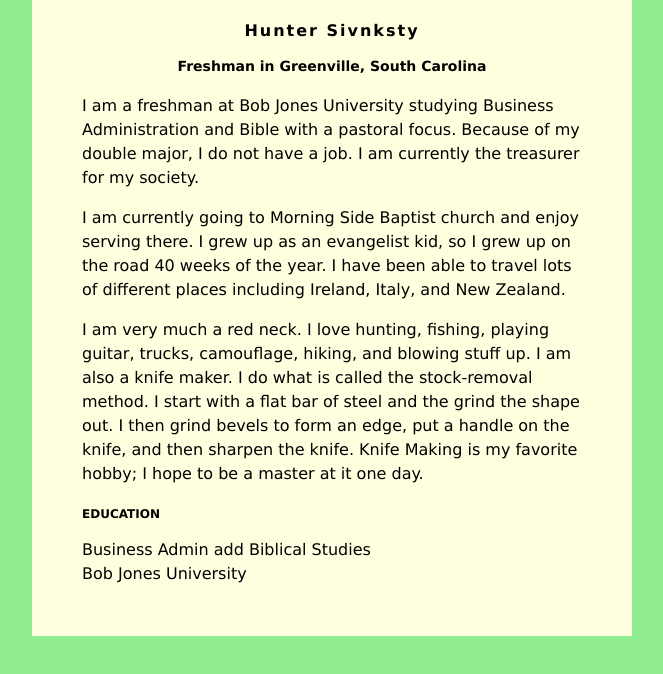
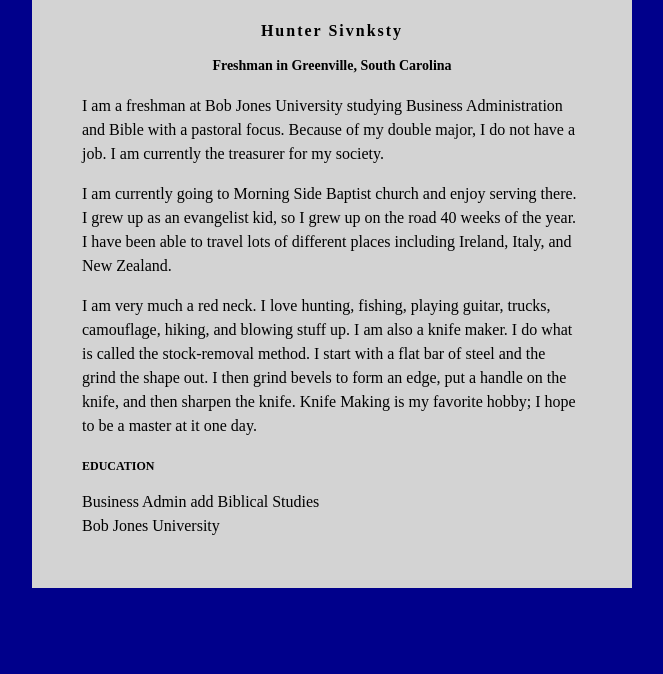
Before and after one commit to DeerHunter3006/DeerHunter3006.github.io, a plain HTML site: page index.html in a window 1280 px wide. Shown: the whole page, without its empty margins (308-971 px from the left). Drawn offline with Linux system fonts and the light colour scheme.

Commit message:
Update index.html

```diff
--- a/index.html
+++ b/index.html
@@ -2,11 +2,11 @@
 <head>
 <style>
 body {
-    background: lightgreen;
-    font-family: Verdana;
+    background: darkblue;
+    font-family: TimesNewRoman;
 }
 #content {
-    background: lightyellow;
+    background: lightgrey;
     min-width: 200px;
     max-width: 500px;
     padding: 50px;
```
